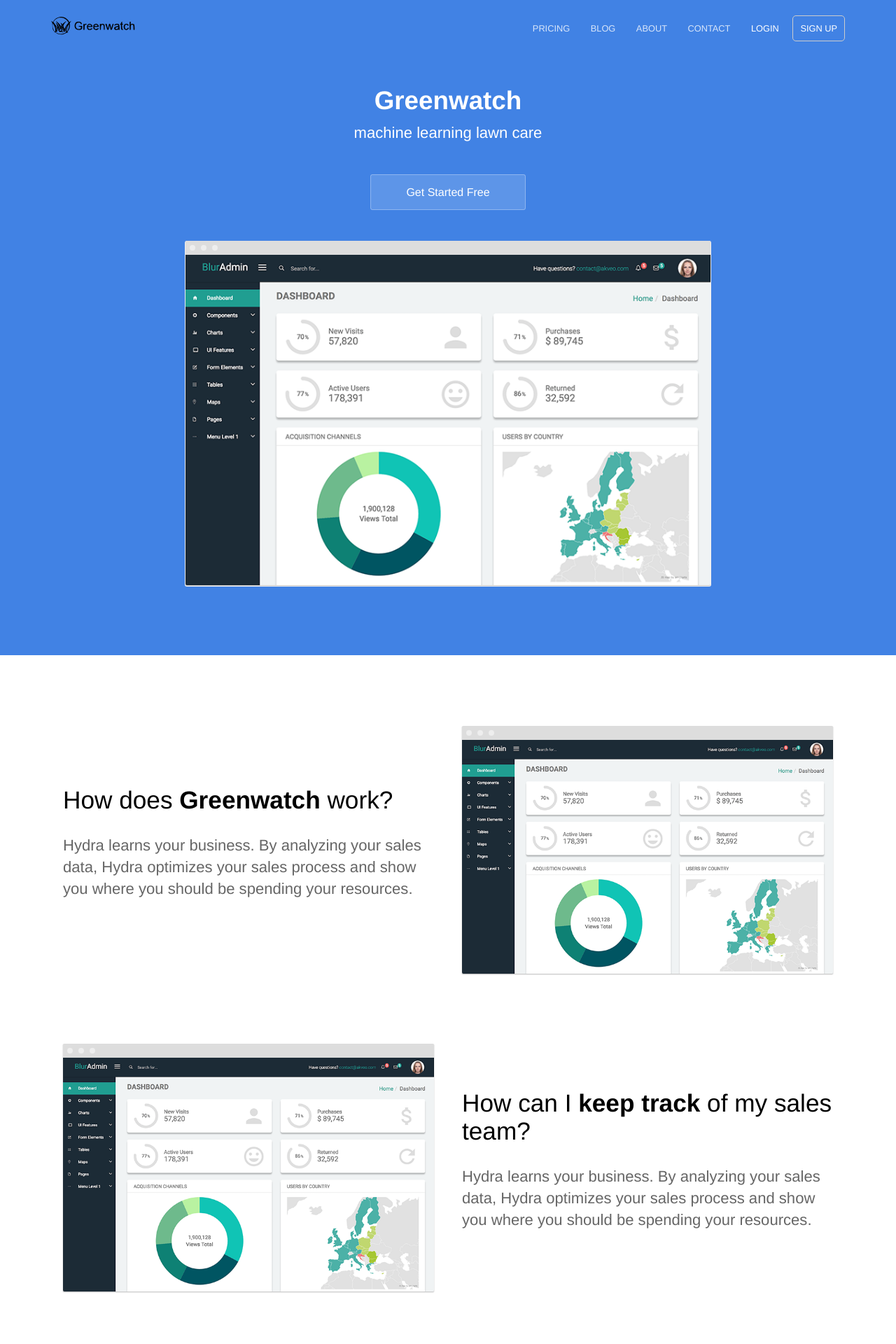
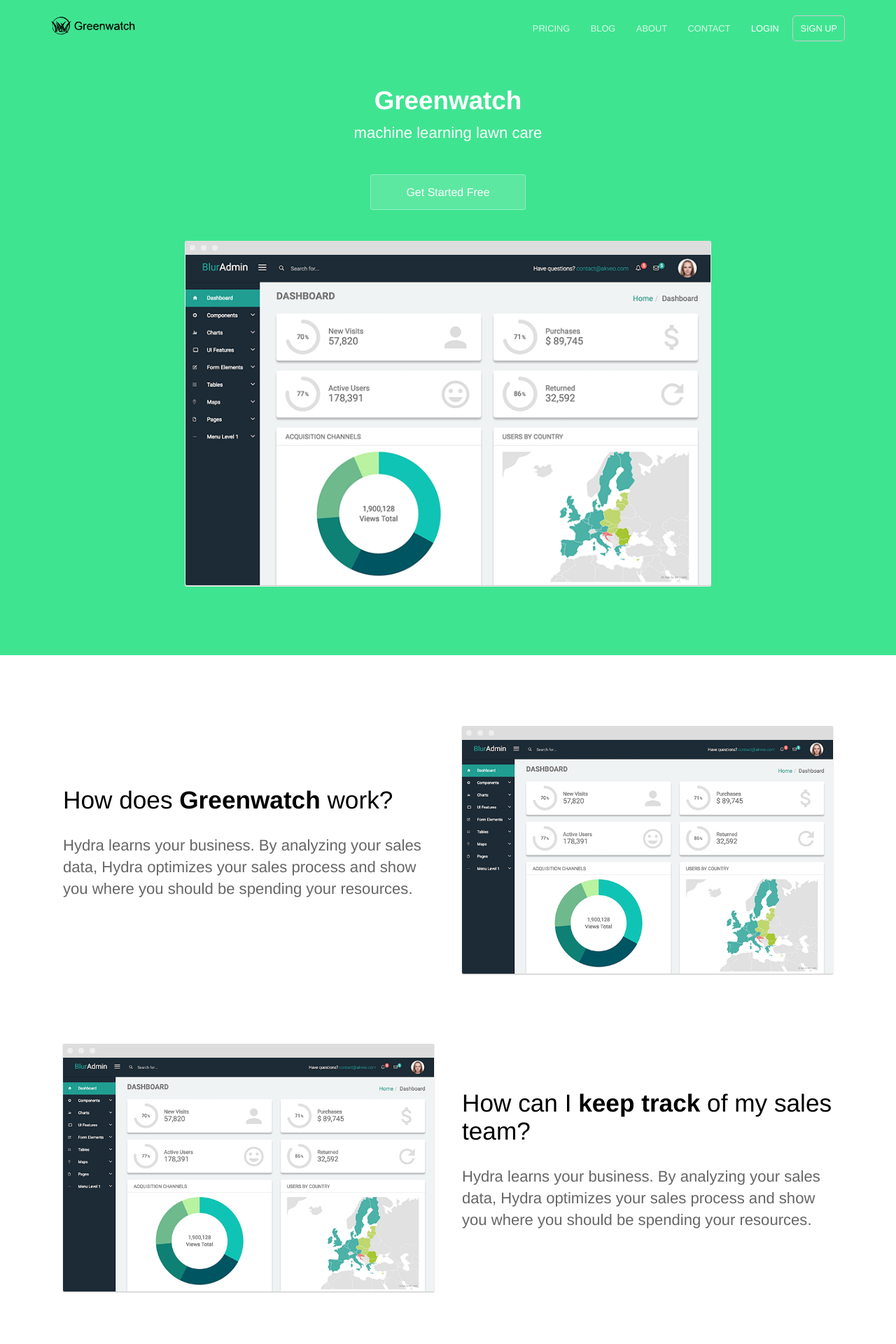
Before and after one commit to EGcsun/hydratest2, a Jekyll site: the page built from index.html, in a window 1280 px wide. Shown: the top 1920 px of the page at 70% size. Built offline with Jekyll 4.4.1, drawn with Linux system fonts in a browser that asks for light colours.

Commit message:
Update variables.scss

```diff
--- a/_sass/variables.scss
+++ b/_sass/variables.scss
@@ -1,5 +1,5 @@
-$brand-color: #4182e4;
-$secondary-brand-color: #4182e4;
+$brand-color: #3fe491;
+$secondary-brand-color: #3fe491;
 $middle-gradient-color: mix($brand-color, $secondary-brand-color, 95%);
 
 // Breakpoints
```
